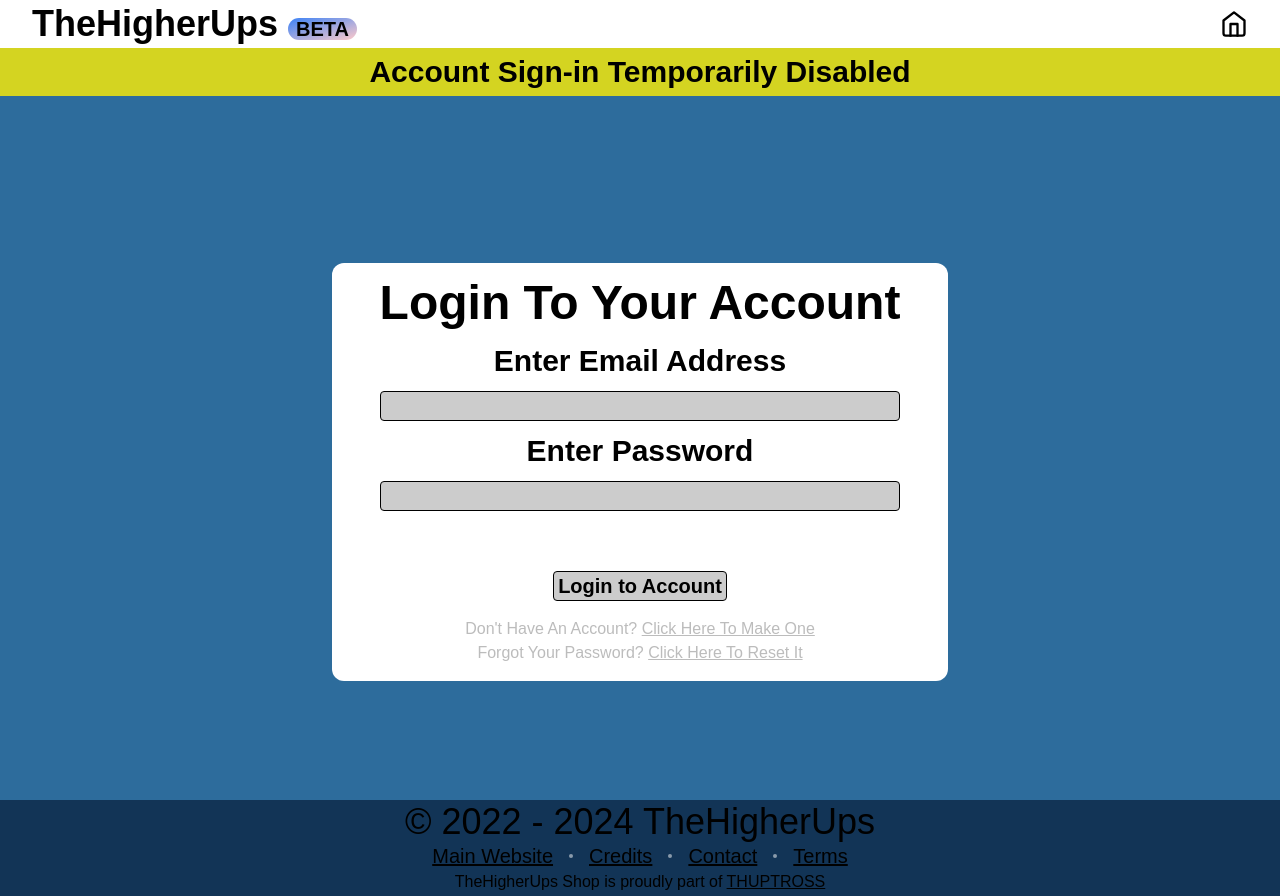
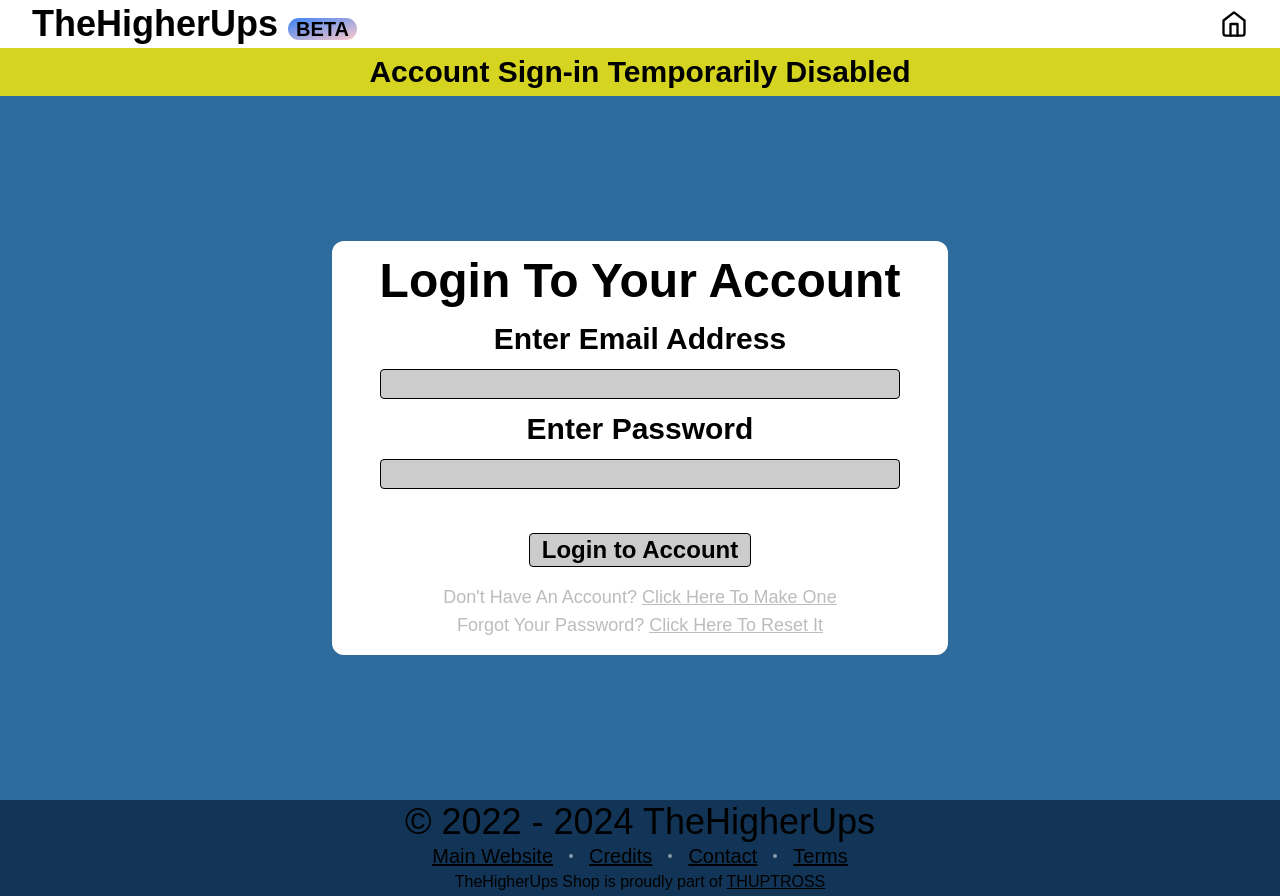
Before and after one commit to TheHigherUps/shop, a Next.js app: page /account in a window 1280 px wide. Built offline with nearby package versions, Linux system fonts and the light colour scheme; no server answers; a web font is replaced by a local one.

Commit message:
style: fixed padding on account login div

```diff
--- a/src/app/(main)/account/page.tsx
+++ b/src/app/(main)/account/page.tsx
@@ -37,7 +37,7 @@ const Login = () => {
         <>
             <Banner>Account Sign-in Temporarily Disabled</Banner>
             <main className="grid place-items-center min-h-[calc(100vh-6rem)]">
-                <div className="flex flex-col gap-4 px-12 py-4 rounded-xl bg-white text-black mt-12 items-center">
+                <div className="flex flex-col gap-4 px-12 py-4 rounded-xl bg-white text-black  items-center">
                     <div className="text-center">
                         <div className="text-5xl font-bold">
                             Login To Your Account
@@ -82,12 +82,12 @@ const Login = () => {
                         />
                         <button
                             type="submit"
-                            className="rounded mt-12 w-fit px-1 mx-auto bg-[#cccccc] border border-black  text-xl font-bold"
+                            className="rounded mt-8 px-3 mx-auto bg-[#cccccc] border border-black  text-2xl font-bold"
                         >
                             Login to Account
                         </button>
                     </form>
-                    <div className="flex flex-col items-center">
+                    <div className="flex flex-col items-center text-lg">
                         <span className="text-[#bcbcbc]">
                             Don&apos;t Have An Account?{" "}
                             <Link
```
Also changed, not shown: src/app/(main)/lethal-beans/LethalBeans.tsx (added), src/app/(main)/lethal-beans/banned-states/BannedStates.tsx (added), src/app/(main)/lethal-beans/banned-states/page.tsx (added), src/app/(main)/lethal-beans/page.tsx (added).
